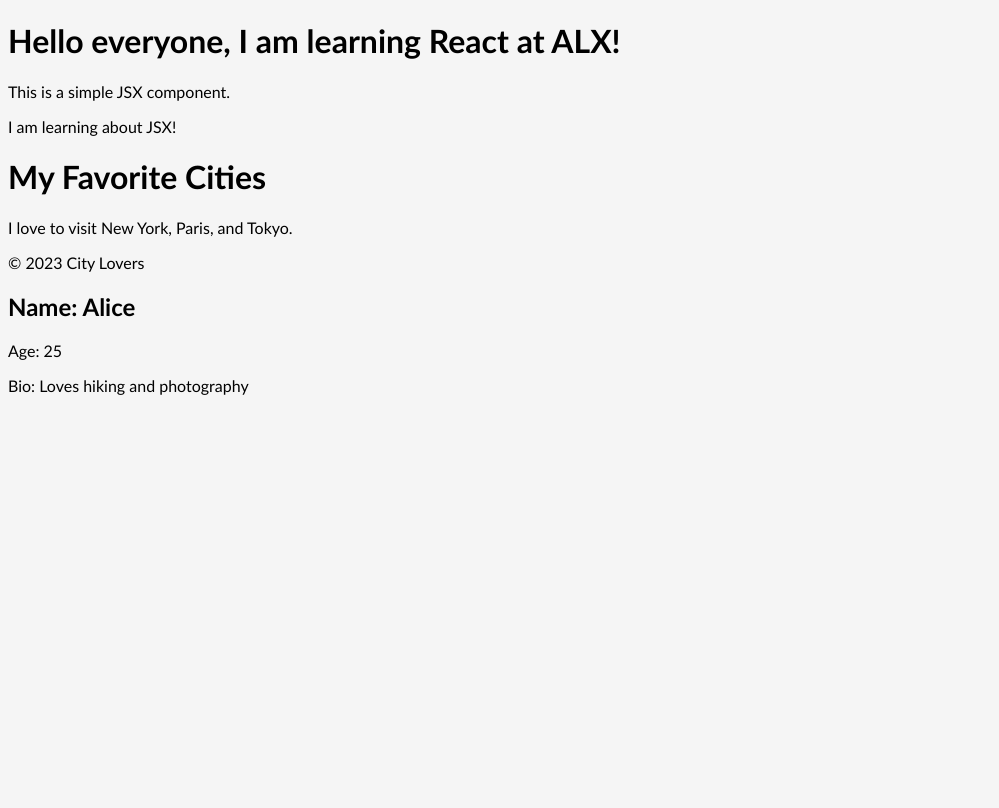
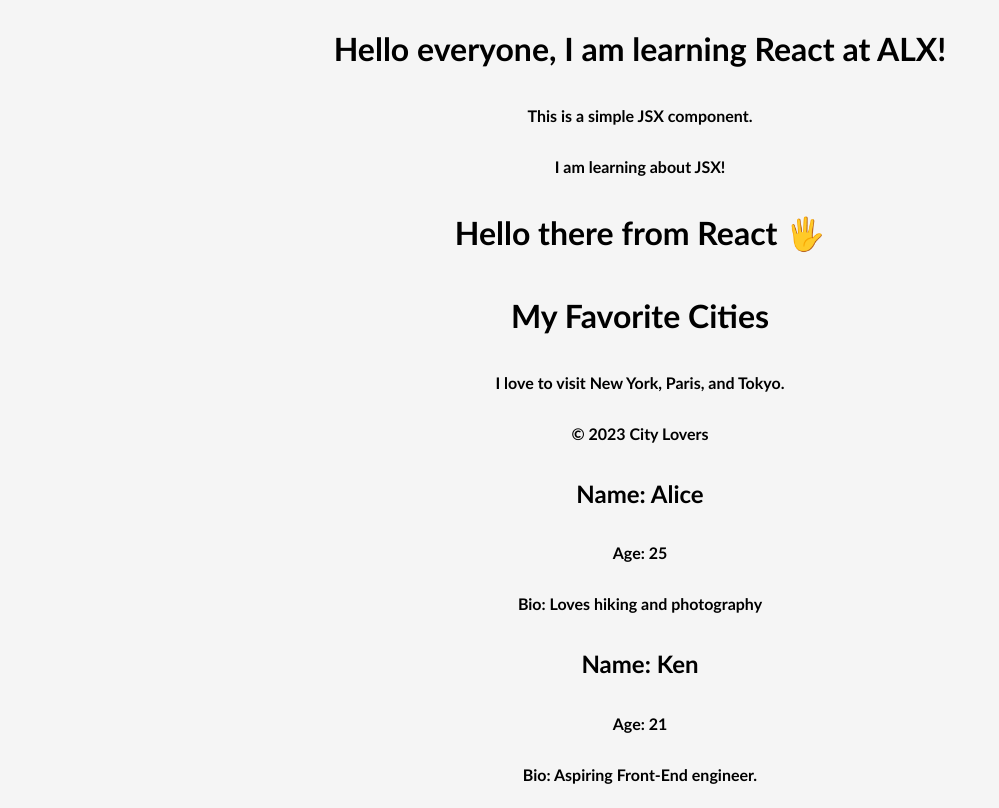
Before and after one commit to ken-jibril/alx-fe-reactjs, a React (Vite) app in the folder alx-react-app/: page / in a window 1280 px wide. Shown: the whole page, without its empty margins (0-999 px from the left). Built offline with nearby package versions, Linux system fonts and the light colour scheme.

Commit message:
add some styles to center the content of the site

```diff
--- a/alx-react-app/src/App.jsx
+++ b/alx-react-app/src/App.jsx
@@ -13,6 +13,7 @@ function App() {
       <Footer />
       <div>
         <UserProfile name='Alice' age={25} bio='Loves hiking and photography' />
+        <UserProfile name='Ken' age={21} bio='Aspiring Front-End engineer.' />
       </div>
     </>
   )
--- a/alx-react-app/src/components/WelcomeMessage.jsx
+++ b/alx-react-app/src/components/WelcomeMessage.jsx
@@ -1,9 +1,10 @@
 function WelcomeMessage() {
     return (
-        <div>
+        <div className="sayHello">
             <h1>Hello everyone, I am learning React at ALX!</h1>
             <p>This is a simple JSX component.</p>
             <p>I am learning about JSX!</p>
+            <h1>Hello there from React 🖐</h1>
         </div>
     )
 }
--- a/alx-react-app/src/index.css
+++ b/alx-react-app/src/index.css
@@ -1,4 +1,16 @@
 body {
   background-color: whitesmoke;
   font-family: 'Gill Sans', 'Gill Sans MT', Calibri, 'Trebuchet MS', sans-serif;
+  text-align: center;
 }
+p {
+  font-weight: bold;
+}
+.sayHello {
+  display: flex;
+  flex-direction: column;
+}
+div {
+  display: grid;
+  flex: 2;
+}
```
